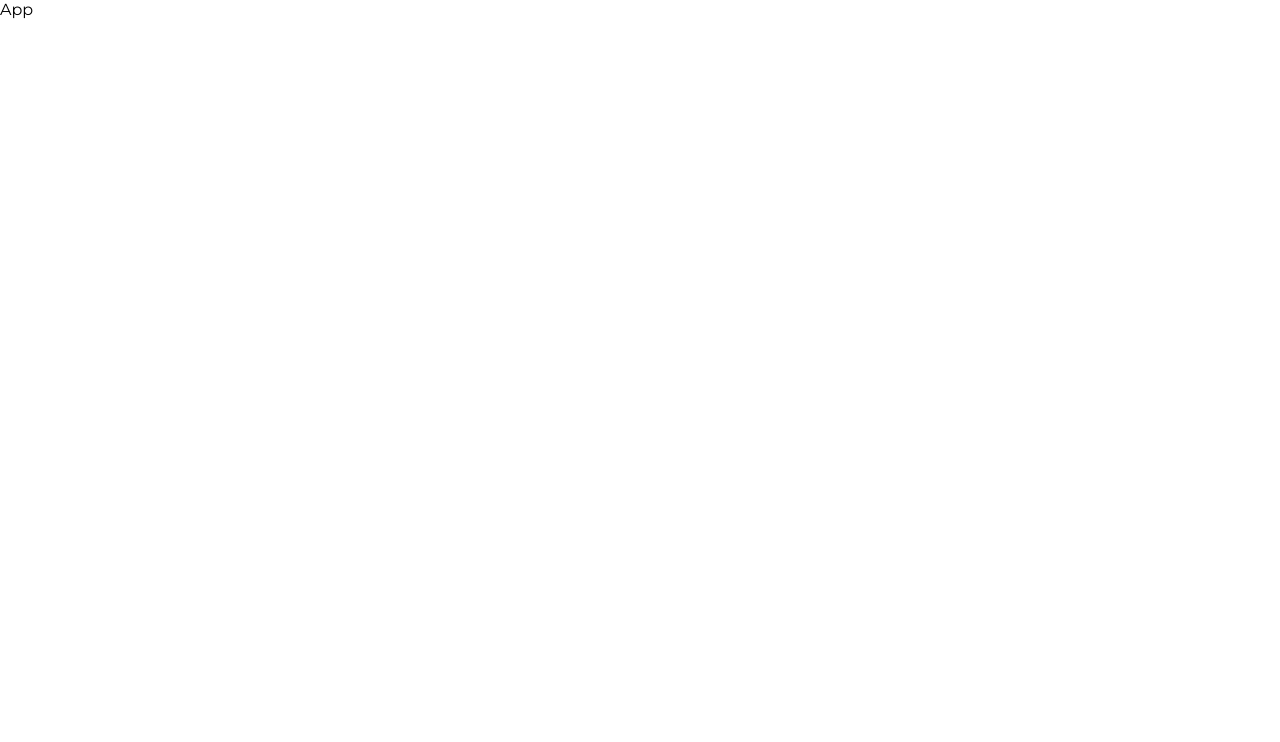
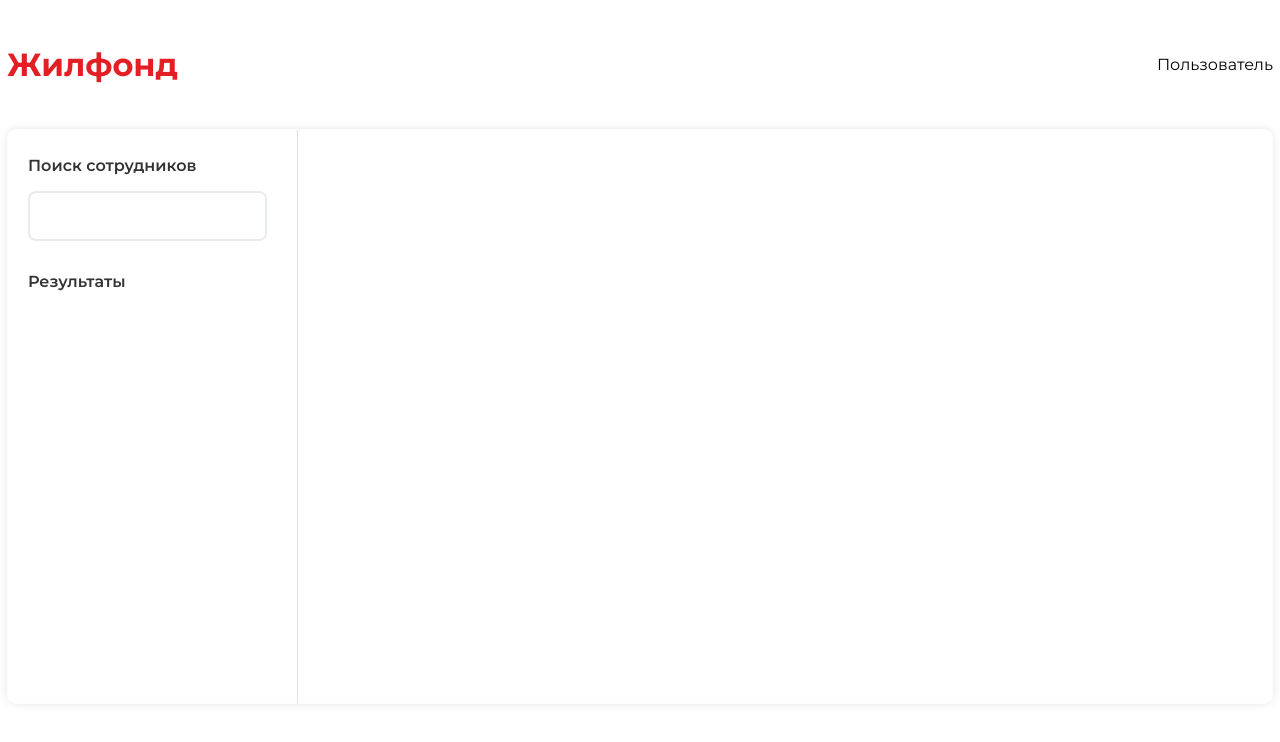
Before and after one commit to flwlss/jilfond, a React (Create React App) app: page / in a window 1280 px wide. Shown: the top 742 px of the page. Built offline with nearby package versions, Linux system fonts and the light colour scheme.

Commit message:
navbar, sidebar starts

```diff
--- a/src/App.tsx
+++ b/src/App.tsx
@@ -1,10 +1,13 @@
 import React from "react";
+import Header from "./components/Header";
+import Search from "./components/Search";
 
 function App() {
   return (
-    <div className="App">
-      <p>App</p>
-    </div>
+    <>
+      <Header />
+      <Search />
+    </>
   );
 }
 
--- /dev/null
+++ b/src/assets/styles/header.scss
@@ -0,0 +1,12 @@
+.header {
+  display: flex;
+  align-items: center;
+  justify-content: space-between;
+  margin: 45px 0;
+
+  &__title {
+    font-size: 32px;
+    line-height: 39px;
+    color: #e31f24;
+  }
+}
--- /dev/null
+++ b/src/assets/styles/sidebar.scss
@@ -0,0 +1,14 @@
+.sidebar {
+  width: 290px;
+  height: 100%;
+  border-right: 1px solid #e0e0e0;
+  padding: 25px 30px 25px 20px;
+
+  &__title {
+    font-size: 16px;
+    line-height: 22px;
+    color: #333333;
+    font-weight: 600;
+    margin-bottom: 14px;
+  }
+}
--- a/src/assets/styles/styles.scss
+++ b/src/assets/styles/styles.scss
@@ -1,4 +1,6 @@
 @import url("https://fonts.googleapis.com/css2?family=Bebas+Neue&family=Montserrat:ital,wght@0,100;0,200;0,300;0,400;0,500;0,600;0,700;0,800;0,900;1,100;1,200;1,300;1,400;1,500;1,600;1,700;1,800;1,900&display=swap");
+@import "./header.scss";
+@import "./sidebar.scss";
 
 /* Указываем box sizing */
 *,
@@ -40,5 +42,27 @@
 }
 
 body {
-  font-family: 'Montserrat', sans-serif;
+  font-family: "Montserrat", sans-serif;
+  max-width: 1266px;
+  margin: 0 auto;
 }
+
+.container {
+  width: 100%;
+  height: 575px;
+  border: 1px solid #fdfdfd;
+  box-shadow: 0px 0px 10px 0px rgba(0, 0, 0, 0.1);
+  border-radius: 10px;
+}
+
+.customInput {
+  width: 100%;
+  height: 50px;
+  border: 2px solid #e9ecef;
+  outline: none;
+  border-radius: 8px;
+  padding: 0 24px;
+  color: #76787d;
+  font-size: 14px;
+  margin-bottom: 30px;
+}
--- /dev/null
+++ b/src/components/Container.tsx
@@ -0,0 +1,11 @@
+import React from "react";
+
+interface IContainerProps {
+  children: JSX.Element;
+}
+
+const Container = (props: IContainerProps) => {
+  return <div className="container">{props.children}</div>;
+};
+
+export default Container;
--- /dev/null
+++ b/src/components/CustomInput.tsx
@@ -0,0 +1,7 @@
+import React from "react";
+
+const CustomInput = () => {
+  return <input className="customInput" type="text" />;
+};
+
+export default CustomInput;
--- /dev/null
+++ b/src/components/Header.tsx
@@ -0,0 +1,12 @@
+import React from "react";
+
+const Header = () => {
+  return (
+    <header className="header">
+      <h1 className="header__title">Жилфонд</h1>
+      <span>Пользователь</span>
+    </header>
+  );
+};
+
+export default Header;
--- /dev/null
+++ b/src/components/Search.tsx
@@ -0,0 +1,13 @@
+import React from "react";
+import Container from "./Container";
+import Sidebar from "./Sidebar";
+
+const Search = () => {
+  return (
+    <Container>
+      <Sidebar />
+    </Container>
+  );
+};
+
+export default Search;
--- /dev/null
+++ b/src/components/Sidebar.tsx
@@ -0,0 +1,14 @@
+import React from "react";
+import CustomInput from "./CustomInput";
+
+const Sidebar = () => {
+  return (
+    <div className="sidebar">
+      <h2 className="sidebar__title">Поиск сотрудников</h2>
+      <CustomInput />
+      <h2 className="sidebar__title">Результаты</h2>
+    </div>
+  );
+};
+
+export default Sidebar;
```
